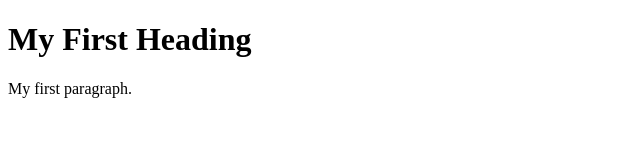
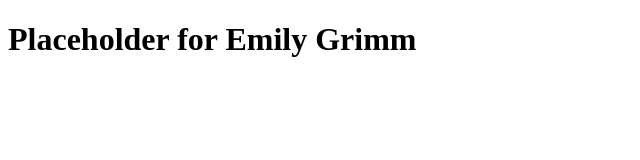
Before and after one commit to emigrimm/resume, a plain HTML site: page index.html in a window 1280 px wide. Shown: the whole page, without its empty margins (0-640 px from the left). Drawn offline with Linux system fonts and the light colour scheme.

Commit message:
Update index.html

```diff
--- a/index.html
+++ b/index.html
@@ -1,7 +1,6 @@
 <!DOCTYPE html>
 <html>
   <body>
-    <h1>My First Heading</h1>
-    <p>My first paragraph.</p>
+    <h1>Placeholder for Emily Grimm</h1>
   </body>
 </html>
```
